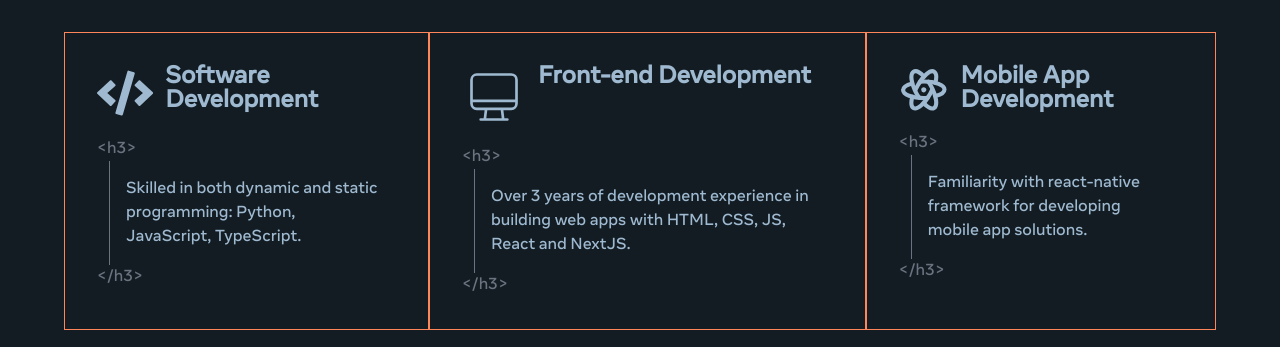
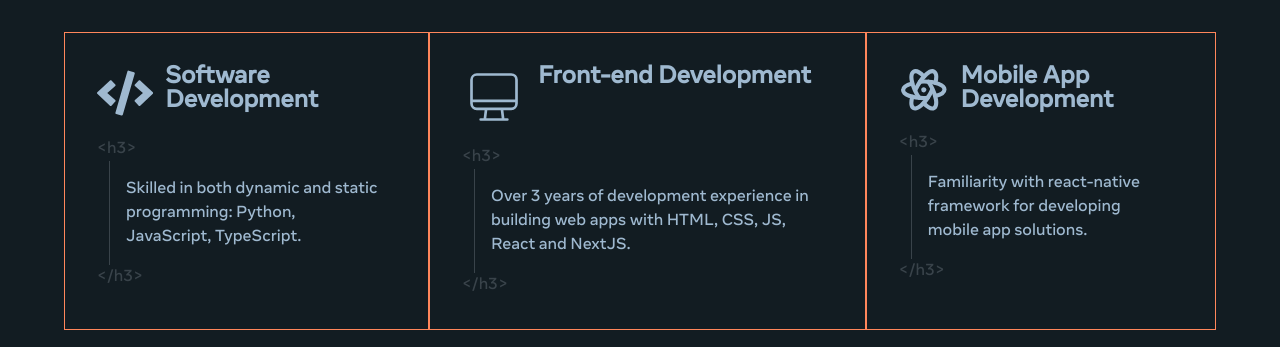
Before and after one commit to Cherubln/cherubln.github.io, a React (Vite) app: page / in a window 1280 px wide. Shown: the part 928-1275 px from the top of the page. Built offline with nearby package versions, Linux system fonts and the light colour scheme.

Commit message:
reduce opacity on skill description

```diff
--- a/src/components/SkillComponent.tsx
+++ b/src/components/SkillComponent.tsx
@@ -11,11 +11,11 @@ const SkillComponent = ({ skill }: { skill: SkillType }) => {
       </div>
       <div>
         <p className="flex flex-col">
-          <span className="text-gray-500"> &lt;h3&gt; </span>
-          <span className="ml-3 p-4 border-l border-gray-500">
+          <span className="text-neutral-content/30"> &lt;h3&gt; </span>
+          <span className="ml-3 p-4 border-l border-neutral-content/30">
             {skill.content}
           </span>
-          <span className="text-gray-500">&lt;/h3&gt;</span>
+          <span className="text-neutral-content/30">&lt;/h3&gt;</span>
         </p>
       </div>
     </div>
```
